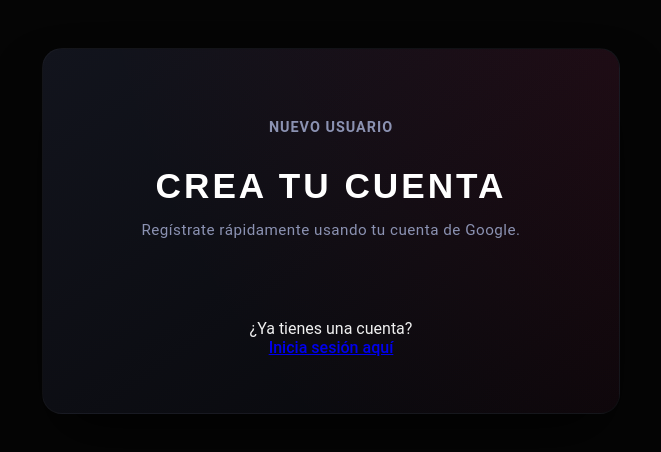
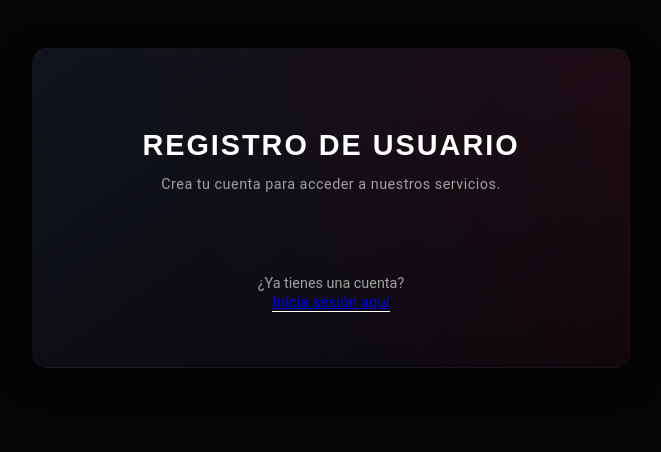
Before and after one commit to AlejandroObando23/Outh_web, a React app: page /customer/register in a window 1280 px wide. Shown: the top 452 px of the page, without its empty margins (309-970 px from the left). Built offline with nearby package versions, Linux system fonts and the light colour scheme; the HTML template or start-up script is replaced by a standard one.

Commit message:
cambios_2

```diff
--- a/src/pages/register.jsx
+++ b/src/pages/register.jsx
@@ -35,26 +35,27 @@ function Register() {
                 <div className="container">
                     <div className="row justify-content-center">
                         <div className="col-lg-8 wow fadeIn" data-wow-delay="0.1s">
-                            <div className="form-wrapper mx-auto">
+                            <div className="form-wrapper mx-auto p-5" style={{ backgroundColor: '#1c1924', borderRadius: '15px', maxWidth: '500px', boxShadow: '0px 10px 30px rgba(0,0,0,0.8)' }}>
                                 <div className="form-header text-center mb-4">
-                                    <p className="d-inline-block bg-dark text-primary py-1 px-4 mb-3"
-                                        style={{ fontSize: '0.9rem', fontWeight: 600, letterSpacing: '1px', textTransform: 'uppercase' }}>
-                                        Nuevo Usuario</p>
-                                    <h2 className="text-center" style={{ fontSize: '2.2rem' }}>Crea tu cuenta</h2>
-                                    <p className="text-center mt-2">Regístrate rápidamente usando tu cuenta de Google.</p>
+                                    <h2 className="text-center text-uppercase fw-bold text-white mb-2" style={{ fontSize: '1.8rem', letterSpacing: '2px' }}>Registro de Usuario</h2>
+                                    <p className="text-center" style={{ fontSize: '0.9rem', color: '#a0a0a0' }}>Crea tu cuenta para acceder a nuestros servicios.</p>
                                 </div>
-                                <div className="d-flex flex-column align-items-center mt-3">
-                                    <div className="form-animated-element stagger-1 w-100 d-flex justify-content-center">
+                                <div className="d-flex flex-column align-items-center mt-5">
+                                    <div className="form-animated-element stagger-1 w-100 d-flex justify-content-center mb-4">
                                         <GoogleLogin
                                             onSuccess={handleGoogleRegister}
                                             onError={() => {
                                                 console.log('Register Failed');
                                             }}
+                                            theme="filled_black"
+                                            shape="rectangular"
+                                            text="signup_with"
+                                            width="300"
                                         />
                                     </div>
                                     <div className="form-animated-element stagger-2 mt-4 text-center">
-                                        ¿Ya tienes una cuenta? <br/>
-                                        <a href="/" className="btn btn-outline-primary mt-2">
+                                        <span style={{ color: '#a0a0a0', fontSize: '0.9rem' }}>¿Ya tienes una cuenta?</span> <br/>
+                                        <a href="/" className="text-white mt-1 d-inline-block text-decoration-none" style={{ fontSize: '0.95rem', borderBottom: '1px solid #fff' }}>
                                             Inicia sesión aquí
                                         </a>
                                     </div>
```
